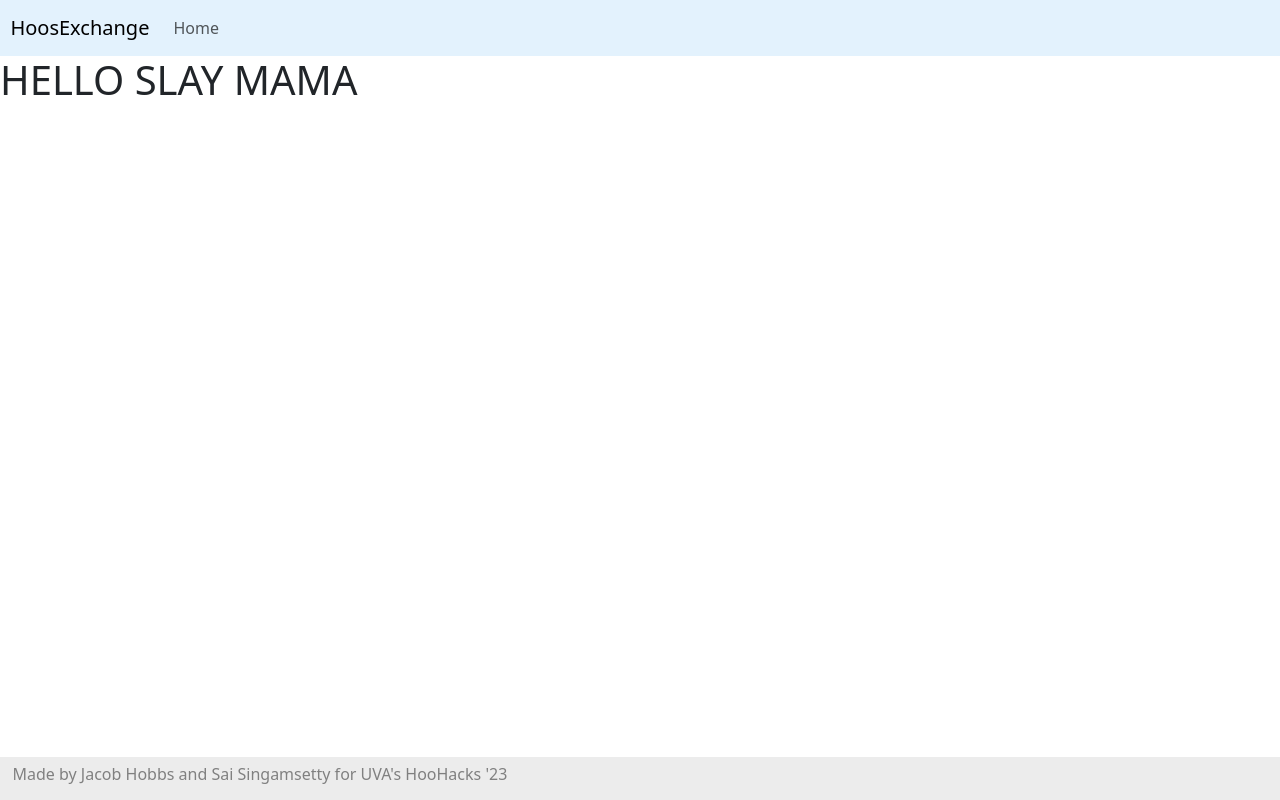
After one commit to JTHobbs1100/HoosExchange, a Django app: template HoosExchangeSite/templates/HoosExchangeSite/home.html in a window 1280 px wide. The commit adds this page. Run offline with Django 4.2, Linux system fonts and the light colour scheme; the template is opened without the code that fills it, so the values that code supplies are empty; some libraries are stand-ins or nearby versions.

Commit message:
Footer and design elements

```diff
--- a/HoosExchangeSite/settings.py
+++ b/HoosExchangeSite/settings.py
@@ -17,7 +17,7 @@ import dj_database_url
 from django.core.management.utils import get_random_secret_key
 
 # Build paths inside the project like this: BASE_DIR / 'subdir'.
-BASE_DIR = Path(__file__).resolve().parent.parent
+BASE_DIR = Path(__file__).resolve().parent
 
 
 # Quick-start development settings - unsuitable for production
@@ -134,6 +134,7 @@ USE_TZ = True
 
 STATIC_URL = 'static/'
 
+
 # Default primary key field type
 # https://docs.djangoproject.com/en/4.1/ref/settings/#default-auto-field
 
--- /dev/null
+++ b/HoosExchangeSite/templates/HoosExchangeSite/header.html
@@ -0,0 +1,21 @@
+{# Header HTML doc that should be inserted in each page #}
+{% load bootstrap5 %}
+
+{# Load CSS and JavaScript #}
+{% bootstrap_css %}
+{% bootstrap_javascript %}
+
+{# Display django.contrib.messages as Bootstrap alerts #}
+{% bootstrap_messages %}
+
+
+<nav class="navbar navbar-expand-lg navbar-light" style="background-color: #e3f2fd;">
+  <a class="navbar-brand" href="/">&nbsp;&nbsp;HoosExchange</a>
+
+  <div class="collapse navbar-collapse" id="navbarNavAltMarkup">
+    <div class="navbar-nav">
+      <a class="nav-item nav-link" href="">Home</a>
+    </div>
+  </div>
+
+</nav>
--- a/templates/HoosExchangeSite/home.html
+++ b/HoosExchangeSite/templates/HoosExchangeSite/home.html
@@ -1,3 +1,5 @@
+
+<!DOCTYPE html>
 {# homepage #}
 
 {% load bootstrap5 %}
@@ -9,13 +11,21 @@
 {# Display django.contrib.messages as Bootstrap alerts #}
 {% bootstrap_messages %}
 
-<!DOCTYPE html>
+
 <html lang="en">
 <head>
     <meta charset="UTF-8">
     <title>Title</title>
 </head>
 <body>
+{% include "HoosExchangeSite/header.html" %}
 <h1>HELLO SLAY MAMA</h1>
+
+
+<nav class="navbar fixed-bottom navbar-light" style="background-color: #ececec;">
+
+<h6 class="nav-item" style="color: grey"> &nbsp; &nbsp;Made by Jacob Hobbs and Sai Singamsetty for UVA's HooHacks '23 </h6>
+
+</nav>
 </body>
 </html>
```
Also changed, not shown: 2 other files.
